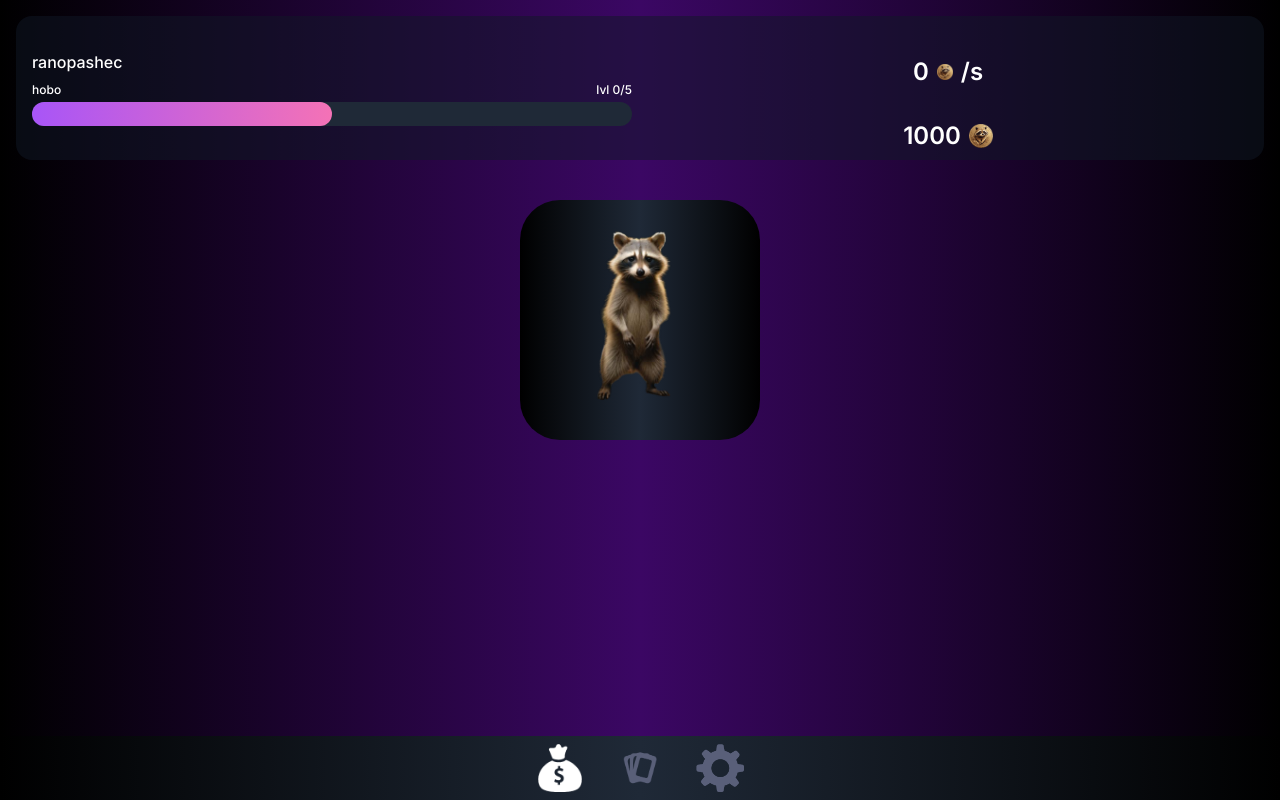
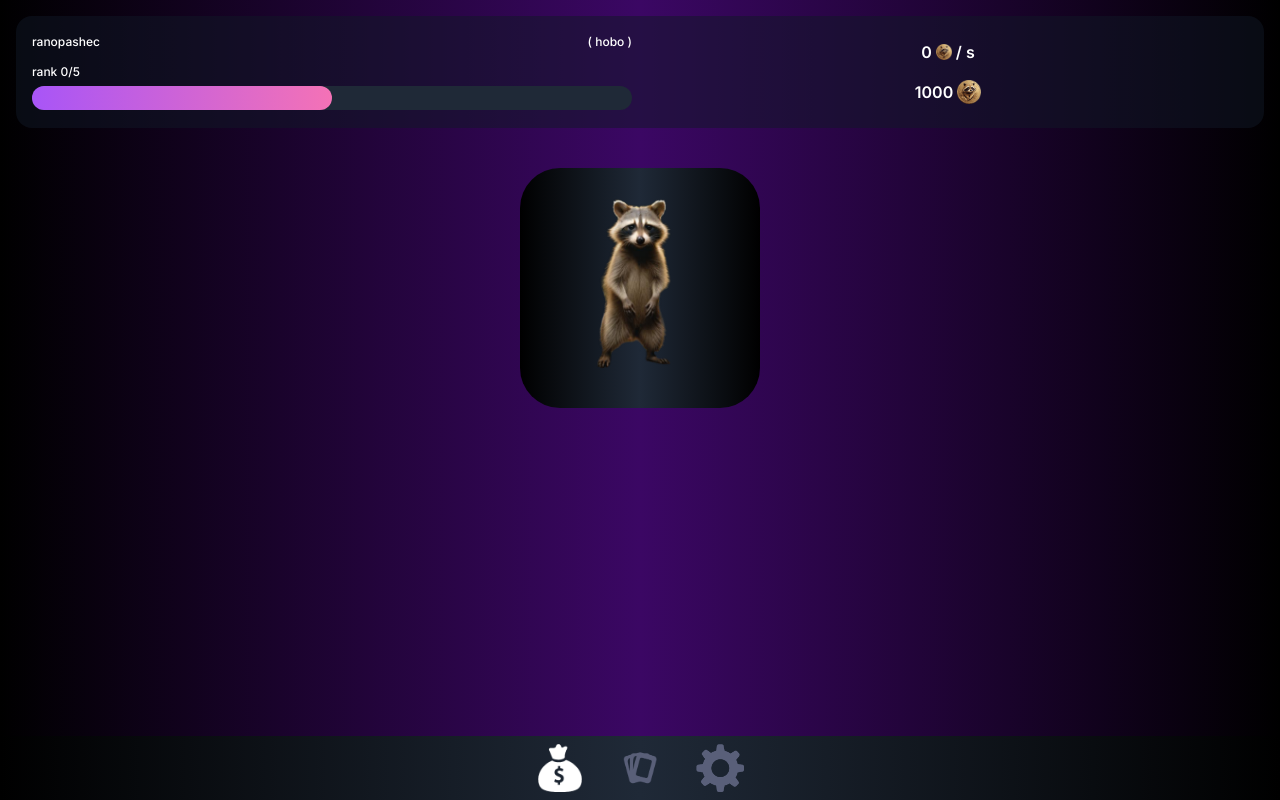
Before and after one commit to ranopashec/Raccoon-King, a Nuxt app in the folder mini-app/: page / in a window 1280 px wide. Built offline with nearby package versions, Linux system fonts and the light colour scheme.

Commit message:
imge fix

```diff
--- a/mini-app/components/MainHeader.vue
+++ b/mini-app/components/MainHeader.vue
@@ -3,12 +3,12 @@
     <div class="flex flex-col items-center justify-center gap-2 rounded-lg">
       <div class="flex flex-row justify-between items-center w-full">
         <!-- <img src="/avatar.png" alt="AvatarImage" class="w-6 h-6" /> -->
-        <span class="text-md font-medium text-white"> {{ nickName }}</span>
+        <span class="text-xs font-medium text-white"> {{ nickName }}</span>
+        <span class="text-xs font-medium text-white">( {{ userStatus[userLevel.value] }} )</span>
       </div>
       <div class="flex flex-col gap-1 w-full">
-        <div class="w-full flex justify-between">
-          <span class="text-xs font-medium text-white">{{ userStatus[userLevel.value] }}</span>
-          <span class="text-xs font-medium text-white">lvl {{ userLevel }}/5</span>
+        <div class="w-full">
+          <span class="text-xs font-medium text-white">rank {{ userLevel }}/5</span>
         </div>
         <div class="w-full rounded-full h-6 bg-gray-800">
           <div class="w-1/2 h-6 rounded-full bg-gradient-to-r from-purple-500 to-pink-400"></div>
@@ -16,14 +16,14 @@
       </div>
     </div>
 
-    <div class="flex flex-col items-center justify-center p-2 w-full rounded-lg">
-      <span class="flex flex-row w-full justify-center items-center gap-2 mt-8">
-        <p class="text-2xl text-white font-semibold">{{ raccoonsPerSec }}</p>
+    <div class="flex flex-col items-center justify-center py-4 w-full rounded-lg">
+      <span class="flex flex-row w-full justify-center items-center gap-1 py-2">
+        <p class="text-base text-white font-semibold">{{ raccoonsPerSec }}</p>
         <img src="/coin.png" alt="Coin Image" class="w-4 h-4" />
-        <p class="text-2xl text-white font-semibold">/s</p>
+        <p class="text-xm text-white font-semibold">/ s</p>
       </span>
-      <div class="flex flex-row w-full justify-center items-center gap-2 mt-8">
-        <p class="text-2xl text-white font-semibold">{{ raccoons }}</p>
+      <div class="flex flex-row w-full justify-center items-center gap-1 py-2">
+        <p class="text-base text-white font-semibold">{{ raccoons }}</p>
         <img src="/coin.png" alt="Coin Image" class="w-6 h-6" />
       </div>
     </div>
--- a/mini-app/pages/index.vue
+++ b/mini-app/pages/index.vue
@@ -46,6 +46,9 @@ onBeforeUnmount(() => {
 
 const raccoonImg = computed(function () {
   let userLevel = inject('userLevel');
+  if (typeof userLevel.value.value !== 'number') {
+    return '/raccoonImgs/0.png';
+  }
   return `/raccoonImgs/${userLevel.value.value}.png`;
 });
 </script>
```
